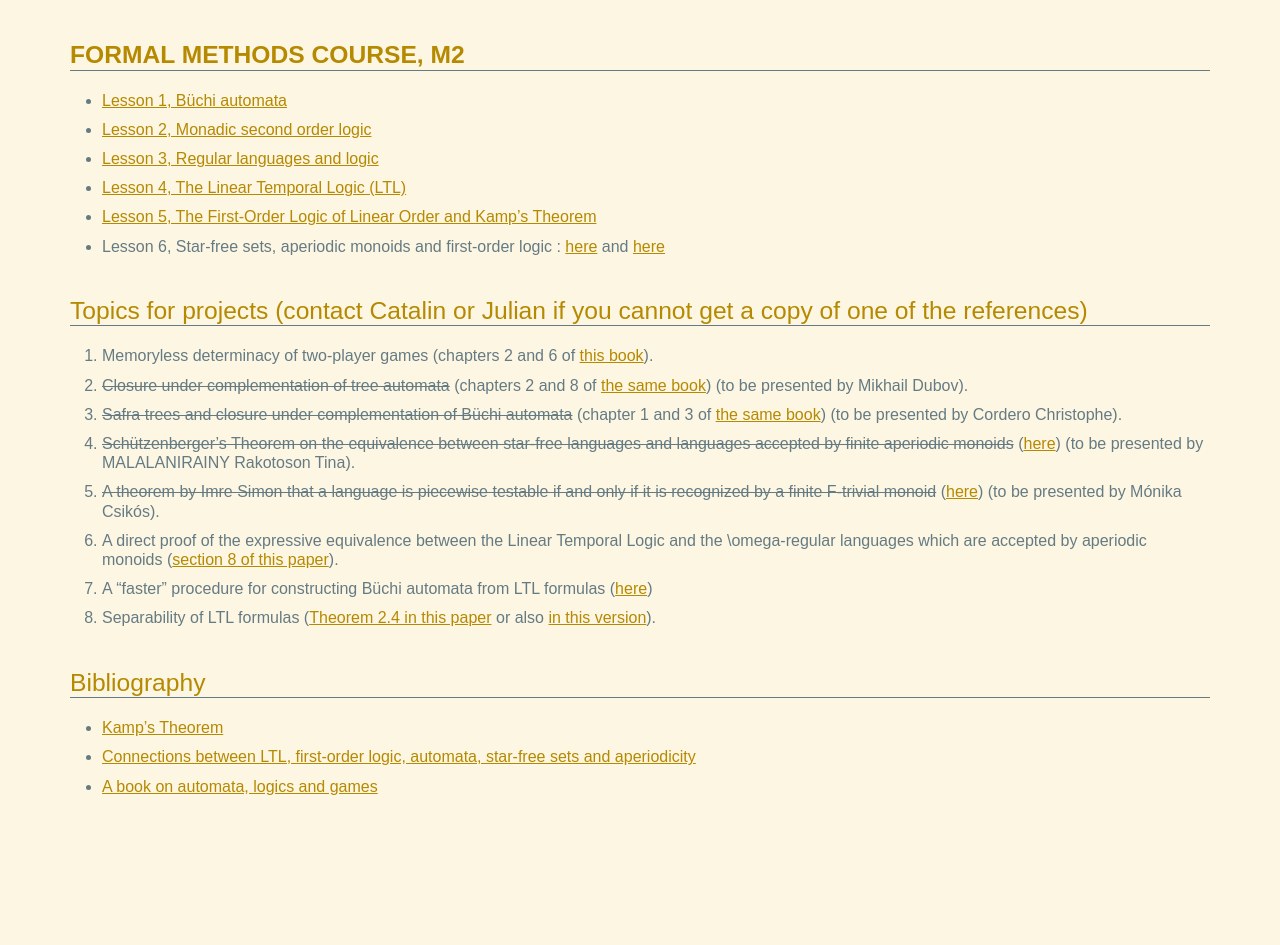
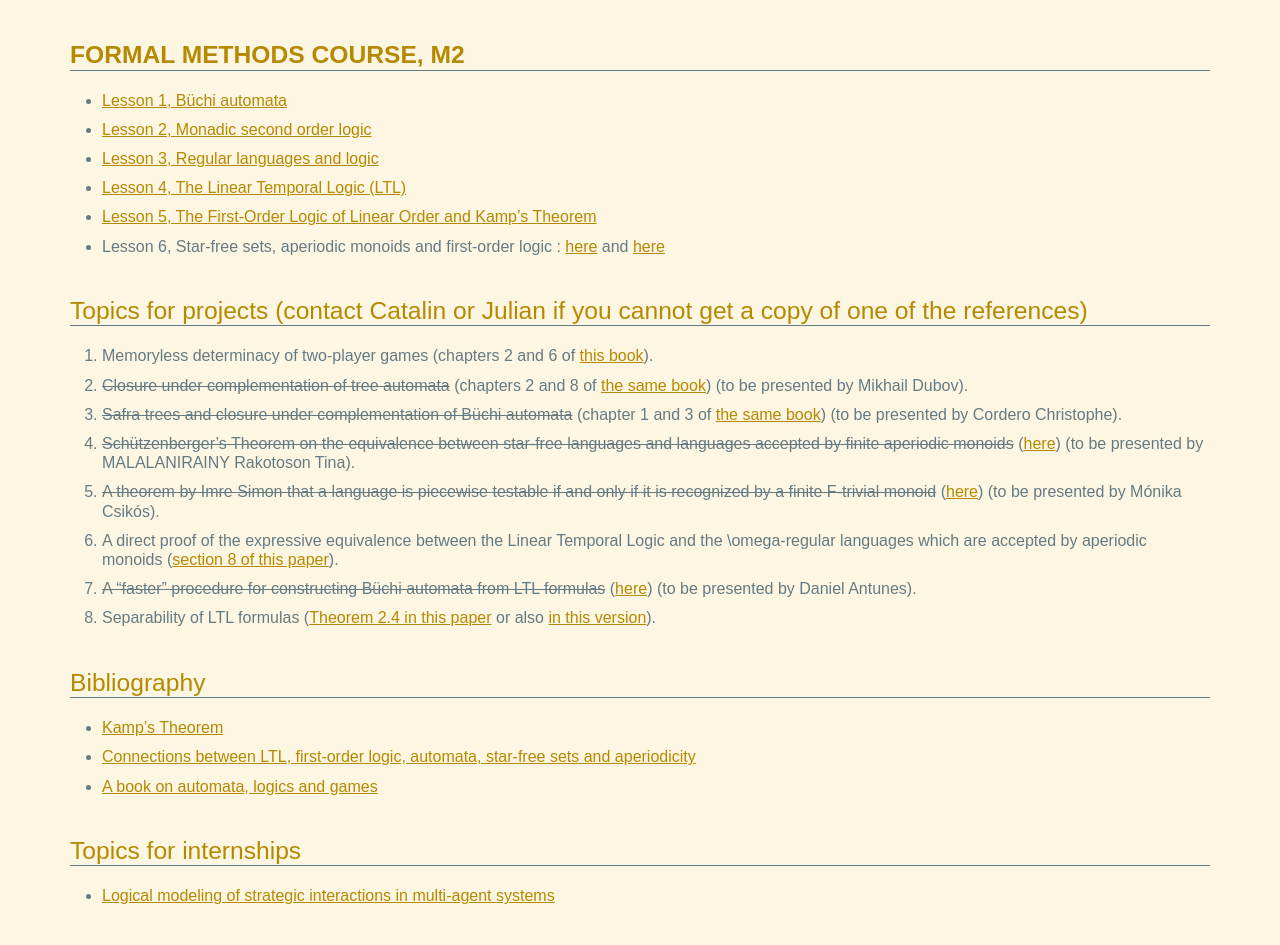
Before and after one commit to lacl-upec/m2mf, a Jekyll site: the page built from index.md, in a window 1280 px wide. Built offline with Jekyll 4.4.1, drawn with Linux system fonts in a browser that asks for light colours; before the commit the page ends 900 px from its top, so only the background shows below that.

Commit message:
Update index.md

```diff
--- a/index.md
+++ b/index.md
@@ -22,7 +22,7 @@ Topics for projects (contact Catalin or Julian if you cannot get a copy of one o
 4. <del>Schützenberger's Theorem on the equivalence between star-free languages and languages accepted by finite aperiodic monoids</del> ([here](http://arxiv.org/abs/1408.2842)) (to be presented by MALALANIRAINY Rakotoson Tina).
 5. <del>A theorem by Imre Simon that a language is piecewise testable if and only if it is recognized by a finite F-trivial monoid</del> ([here](http://www.sciencedirect.com/science/article/pii/S0304397596002307)) (to be presented by Mónika Csikós).
 6. A direct proof of the expressive equivalence between the Linear Temporal Logic and the \omega-regular languages which are accepted by aperiodic monoids ([section 8 of this paper][gastin]).
-7. A "faster" procedure for constructing Büchi automata from LTL formulas ([here](http://www.lsv.ens-cachan.fr/Publis/PAPERS/PS/Cav01go.ps))
+7. <del>A "faster" procedure for constructing Büchi automata from LTL formulas</del> ([here](http://www.lsv.ens-cachan.fr/Publis/PAPERS/PS/Cav01go.ps)) (to be presented by Daniel Antunes).
 8. Separability of LTL formulas ([Theorem 2.4 in this paper](http://link.springer.com/chapter/10.1007%2F3-540-51803-7_36) or also [in this version](http://citeseerx.ist.psu.edu/viewdoc/summary?doi=10.1.1.144.240)).
 
 
@@ -38,3 +38,11 @@ Bibliography
 [gastin]: http://www.lsv.ens-cachan.fr/Publis/PAPERS/PDF/DG-WT08.pdf
 
 [gradel]: http://www.springer.com/us/book/9783540003885
+
+
+Topics for internships
+------
+
+- [Logical modeling of strategic interactions in multi-agent systems][atl-lacl]
+
+[atl-lacl]: http://lacl.fr/dima/enseignement/stage.pdf
```
